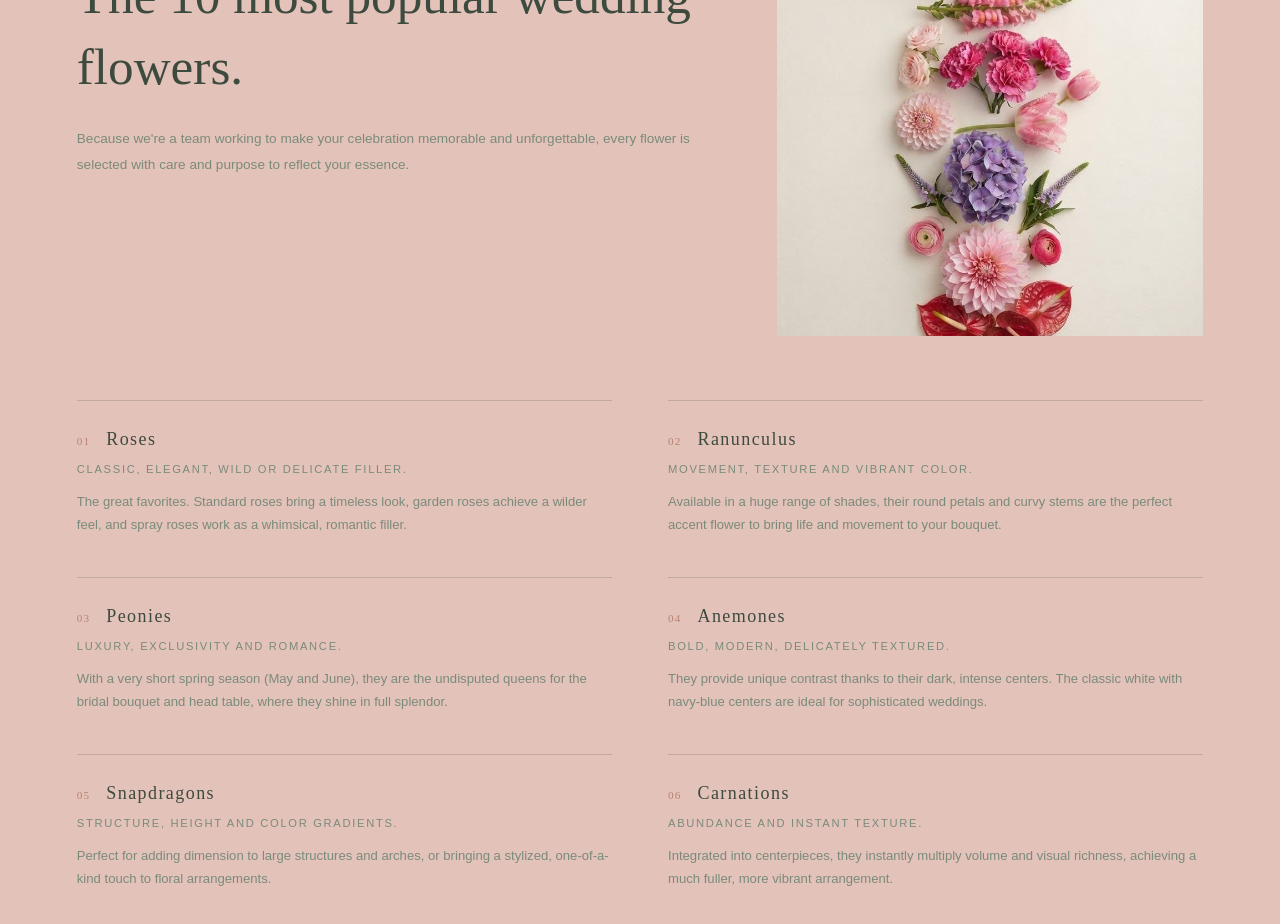
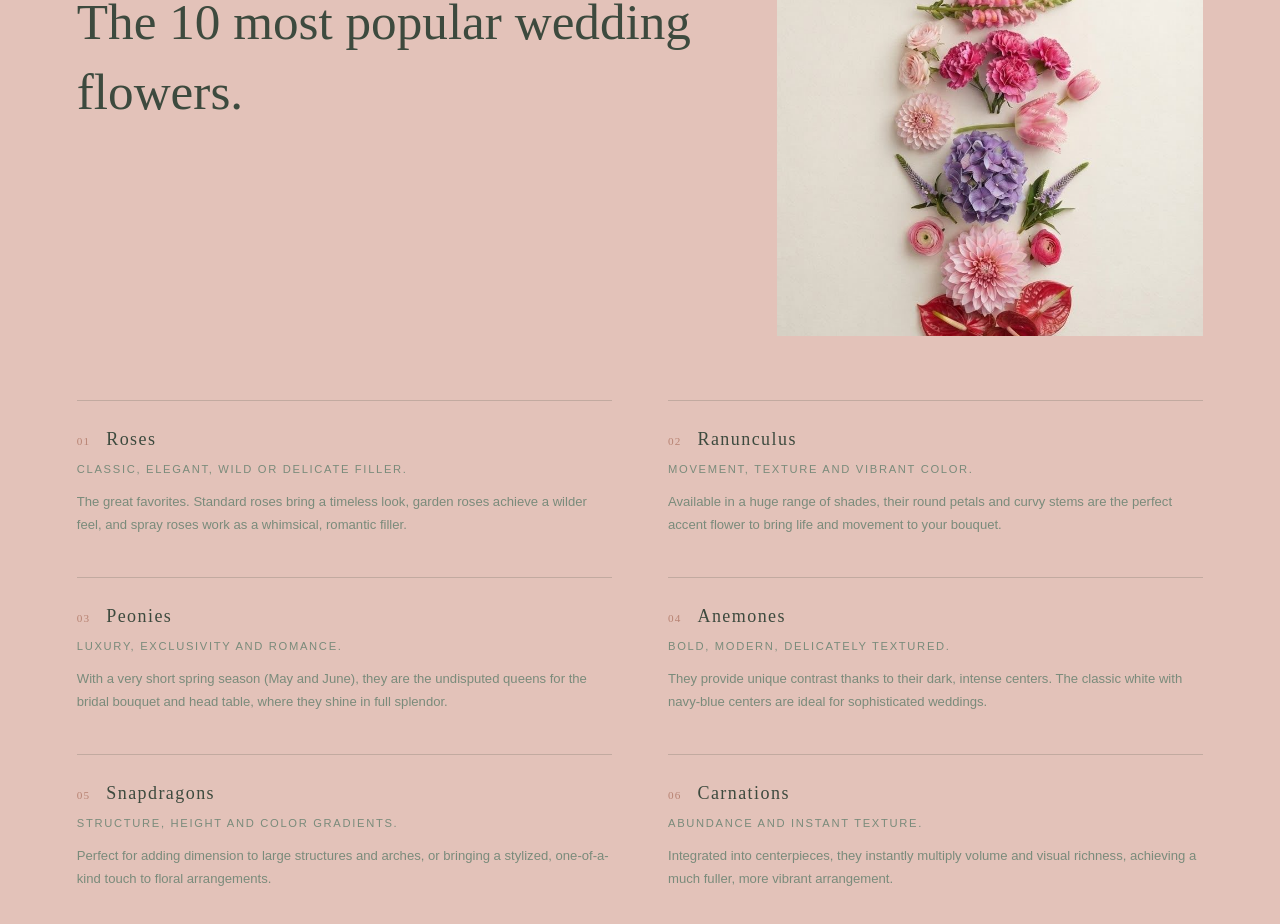
Before and after one commit to Omnix-Solution-Inc/wildflower, a Next.js app: page / in a window 1280 px wide. Shown: the part 2980-3904 px from the top of the page. Built offline with nearby package versions, Linux system fonts and the light colour scheme.

Commit message:
Colección Botánica: eliminar párrafo introductorio (mimo/propósito)

```diff
--- a/src/components/landing/Collection.tsx
+++ b/src/components/landing/Collection.tsx
@@ -88,12 +88,6 @@ export function Collection() {
             <h2 className="font-script text-[clamp(2rem,4vw,3.4rem)] text-moss leading-snug mb-6">
               <Bi en="The 10 most popular wedding flowers." es="Las 10 flores de boda más populares." />
             </h2>
-            <p className="text-[0.85rem] leading-[1.9] text-sage">
-              <Bi
-                en="Because we're a team working to make your celebration memorable and unforgettable, every flower is selected with care and purpose to reflect your essence."
-                es="Porque somos un equipo para lograr que tu celebración sea memorable e inolvidable, cada flor es seleccionada con mimo y propósito para reflejar tu esencia."
-              />
-            </p>
           </div>
           <div className="md:col-span-2">
             <img src="/gallery/colleccion_botanica.jpg" alt="Botanical collection" className="w-full aspect-[3/4] object-cover" />
```
